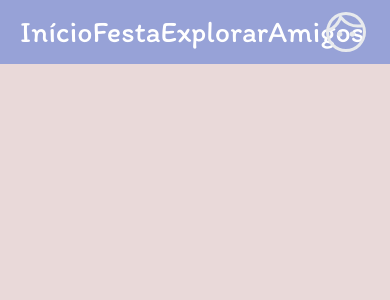
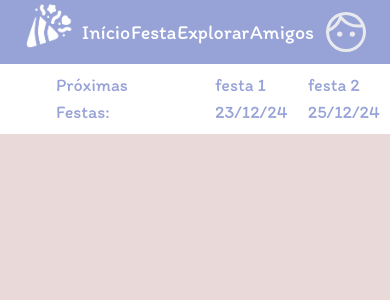
Before and after one commit to RafhaelMilanes/Front-end-PI, a Next.js app in the folder festa-pi-iesb/: page /home in a window 390 px wide. Shown: the top 300 px of the page. Built offline with nearby package versions, Linux system fonts and the light colour scheme.

Commit message:
Criação do componente de Agenda Minimizada e ajustes de responsividade do NavBar Close #20

```diff
--- a/festa-pi-iesb/src/app/(index)/home/page.tsx
+++ b/festa-pi-iesb/src/app/(index)/home/page.tsx
@@ -1,9 +1,11 @@
+import AgendaMinimizada from "@/components/ui/agendaMinimizada";
 import NavBar from "@/components/ui/navBar";
 
 export default function Page() {
     return(
         <>
             <NavBar />
+            <AgendaMinimizada />
         </>
     )
 }
--- /dev/null
+++ b/festa-pi-iesb/src/components/ui/agendaMinimizada.tsx
@@ -0,0 +1,18 @@
+function AgendaMinimizada() {
+    const items = [{nome: "festa 1", data: "23/12/24"}, {nome: "festa 2", data: "25/12/24"}]
+    return(
+        <div className="flex flex-row items-center py-2 bg-white">
+            <h2 className="mx-14">Próximas Festas:</h2>
+            <ul className="flex flex-row justify-around w-4/6">
+                {items.map((item, index) => (
+                    <li key={index}>
+                            <p>{item.nome}</p>
+                            <p>{item.data}</p>
+                    </li>
+                ))}
+            </ul>
+        </div>
+    );
+};
+
+export default AgendaMinimizada
--- a/festa-pi-iesb/src/components/ui/navBar.tsx
+++ b/festa-pi-iesb/src/components/ui/navBar.tsx
@@ -4,8 +4,8 @@ import { Logo } from "./logo";
 function NavBar() {
   return (
     <nav className="flex justify-between bg-[#97A2D7] px-5">
-      <div className="flex flex-row justify-between items-center w-1/2 h-16 text-white text-3xl">
-        <Link href="/"><Logo size={54} /></Link>
+      <Link href="/"><Logo size={54} /></Link>
+      <div className="flex flex-row justify-around items-center w-4/6 h-16 text-white text-xl">
         <Link href="/"><p>Início</p></Link>
         <Link href="/festas"><p>Festa</p></Link>
         <Link href="/explorar"><p>Explorar</p></Link>
```
